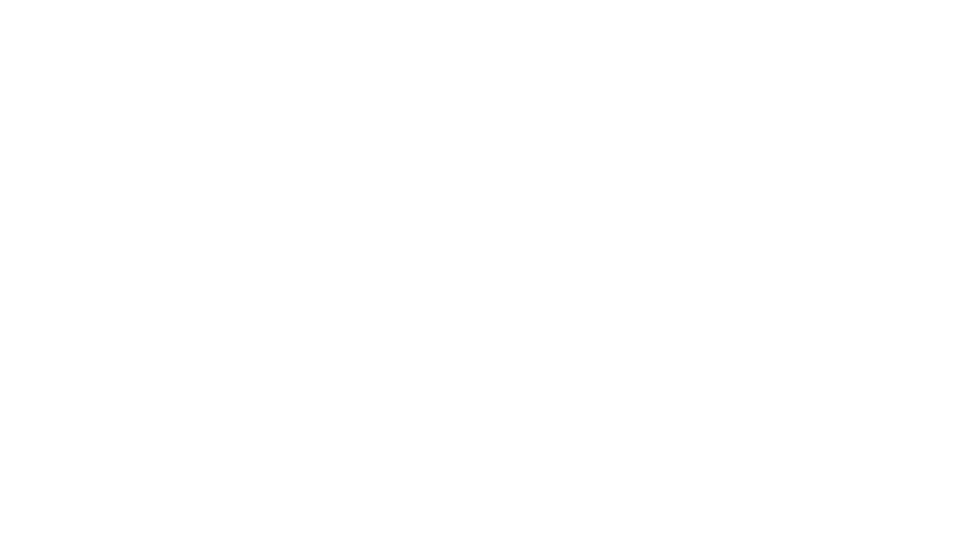
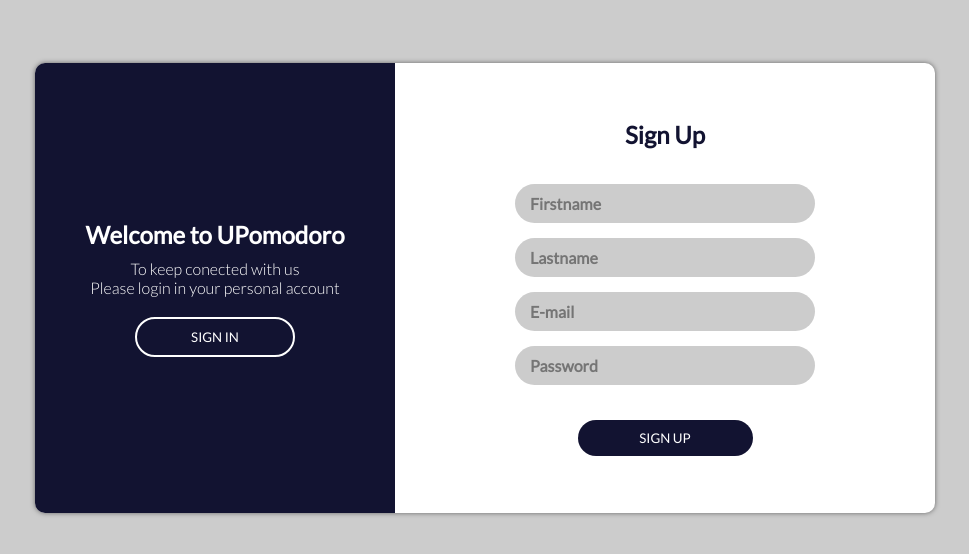
Before and after one commit to Kakaziu/pomodoro_client, a React (Vite) app: page /register in a window 1280 px wide. Before the commit this address had no page. Shown: the part 112-666 px from the top of the page, without its empty margins (155-1124 px from the left). Built offline with nearby package versions, Linux system fonts and the light colour scheme.

Commit message:
feat: button

```diff
--- a/src/App.tsx
+++ b/src/App.tsx
@@ -1,6 +1,7 @@
 import { Routes, BrowserRouter, Route } from "react-router-dom";
 import GlobalStyles from "./GlobalStyles";
 import Home from "./pages/Home";
+import Register from "./pages/Register";
 
 function App() {
   return (
@@ -9,6 +10,7 @@
       <BrowserRouter>
         <Routes>
           <Route path="/" element={<Home />} />
+          <Route path="/register" element={<Register />} />
         </Routes>
       </BrowserRouter>
     </div>
--- /dev/null
+++ b/src/components/Account/index.tsx
@@ -0,0 +1,58 @@
+import { AccountTag, Button, Camp, Form, InfoAccount } from "./styled";
+
+const Account = () => {
+  return (
+    <AccountTag>
+      <InfoAccount>
+        <h2>Welcome to UPomodoro</h2>
+        <p>To keep conected with us</p>
+        <p>Please login in your personal account</p>
+        <Button
+          width="50%"
+          border={{
+            haveBorder: true,
+            size: "2px",
+            type: "solid",
+            color: "white",
+          }}
+          backgroundColor="transparent"
+          color="white"
+          hoverBackgroundColor="white"
+          hoverColor="#121331"
+        >
+          SIGN IN
+        </Button>
+      </InfoAccount>
+
+      <Form>
+        <h1>Sign Up</h1>
+        <Camp>
+          <input type="text" placeholder="Firstname" />
+        </Camp>
+
+        <Camp>
+          <input type="text" placeholder="Lastname" />
+        </Camp>
+
+        <Camp>
+          <input type="email" placeholder="E-mail" />
+        </Camp>
+
+        <Camp>
+          <input type="password" placeholder="Password" />
+        </Camp>
+
+        <Button
+          width="35%"
+          border={{ haveBorder: false }}
+          backgroundColor="#121331"
+          color="white"
+        >
+          SIGN UP
+        </Button>
+      </Form>
+    </AccountTag>
+  );
+};
+
+export default Account;
--- /dev/null
+++ b/src/components/Account/protocol.ts
@@ -0,0 +1,15 @@
+export interface IBorder {
+  haveBorder: boolean;
+  size?: string;
+  type?: string;
+  color?: string;
+}
+
+export interface IButton<T> {
+  width: string;
+  border: T;
+  backgroundColor: string;
+  color: string;
+  hoverBackgroundColor: string;
+  hoverColor: string;
+}
--- /dev/null
+++ b/src/components/Account/styled.ts
@@ -0,0 +1,91 @@
+import styled from "styled-components";
+import { IBorder, IButton } from "./protocol";
+
+export const AccountTag = styled.div`
+  display: flex;
+  box-shadow: 0 0 5px rgba(0, 0, 0, 0.5);
+  background-color: white;
+  width: 900px;
+  border-radius: 10px;
+  height: 450px;
+`;
+
+export const Button = styled.button<IButton<IBorder>>`
+  margin-top: 20px;
+  border-radius: 20px;
+  padding: 10px 0px;
+  transition: 0.3s;
+  cursor: pointer;
+  width: ${(props) => props.width};
+  border: ${(props) =>
+    props.border.haveBorder
+      ? `${props.border.size} ${props.border.type} ${props.border.color}`
+      : "none"};
+  background-color: ${(props) => props.backgroundColor};
+  color: ${(props) => props.color};
+
+  &:hover {
+    background-color: ${(props) => props.hoverBackgroundColor};
+    color: ${(props) => props.hoverColor};
+  }
+`;
+
+export const InfoAccount = styled.div`
+  width: 40%;
+  background-color: #121331;
+  color: white;
+  border-top-left-radius: 10px;
+  border-bottom-left-radius: 10px;
+  padding: 20px;
+  display: flex;
+  flex-direction: column;
+  align-items: center;
+  justify-content: center;
+  height: 100%;
+
+  h2 {
+    margin-bottom: 10px;
+  }
+
+  p {
+    font-weight: lighter;
+  }
+`;
+
+export const Form = styled.form`
+  padding: 20px;
+  margin: auto;
+  display: flex;
+  flex-direction: column;
+  align-items: center;
+  justify-content: center;
+  width: 60%;
+
+  h1 {
+    color: #121331;
+    margin-bottom: 35px;
+  }
+`;
+
+export const Camp = styled.div`
+  margin-bottom: 15px;
+  width: 100%;
+  text-align: center;
+
+  input {
+    padding: 10px 15px;
+    width: 60%;
+    border-radius: 20px;
+    border: none;
+    background-color: #ccc;
+    font-size: 16px;
+
+    &:focus {
+      outline: 1px solid #121331;
+    }
+
+    &::placeholder {
+      font-weight: bold;
+    }
+  }
+`;
--- a/src/components/Header/index.tsx
+++ b/src/components/Header/index.tsx
@@ -9,7 +9,7 @@
     <HeaderTag>
       <Container>
         <div>
-          <span>Olá, Kauã Borba</span>
+          <span>Hello, Kauã Borba</span>
           <FaUserCircle
             size="30"
             cursor="pointer"
--- a/src/components/HomeInfos/index.tsx
+++ b/src/components/HomeInfos/index.tsx
@@ -8,7 +8,7 @@
       <TitlePag>
         <div>
           <h1>UPOMODORO</h1>
-          <p>Crie pomodoros personalizados para diferentes tarefas.</p>
+          <p>Create custom pomodoros for different tasks</p>
         </div>
       </TitlePag>
 
--- a/src/components/SideBarr/index.tsx
+++ b/src/components/SideBarr/index.tsx
@@ -19,7 +19,7 @@
         </h2>
 
         <div>
-          <h3>Navegação</h3>
+          <h3>Navigation</h3>
           <ul>
             <li>
               <span>
@@ -31,7 +31,7 @@
               <span>
                 <MdTimeline size="22" />
               </span>
-              Histórico
+              Historic
             </li>
           </ul>
         </div>
--- /dev/null
+++ b/src/pages/Register/index.tsx
@@ -0,0 +1,21 @@
+import Account from "../../components/Account";
+
+const Register = () => {
+  return (
+    <section
+      id="register"
+      style={{
+        display: "flex",
+        alignItems: "center",
+        justifyContent: "center",
+        width: "100%",
+        height: "100vh",
+        backgroundColor: "#ccc",
+      }}
+    >
+      <Account />
+    </section>
+  );
+};
+
+export default Register;
```
